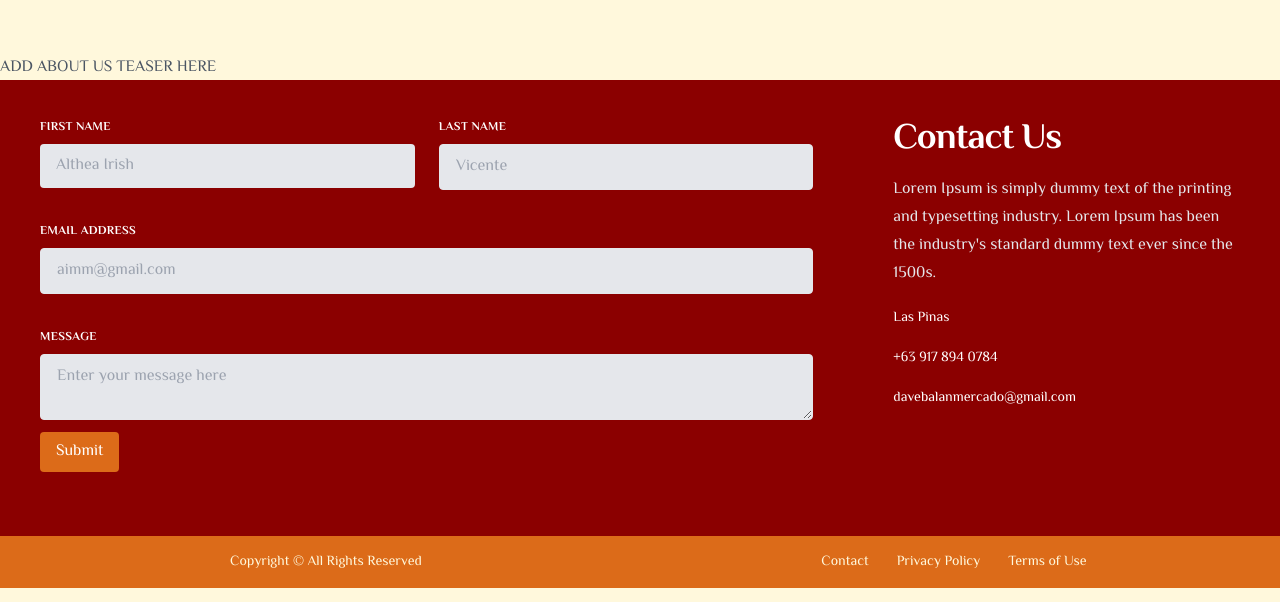
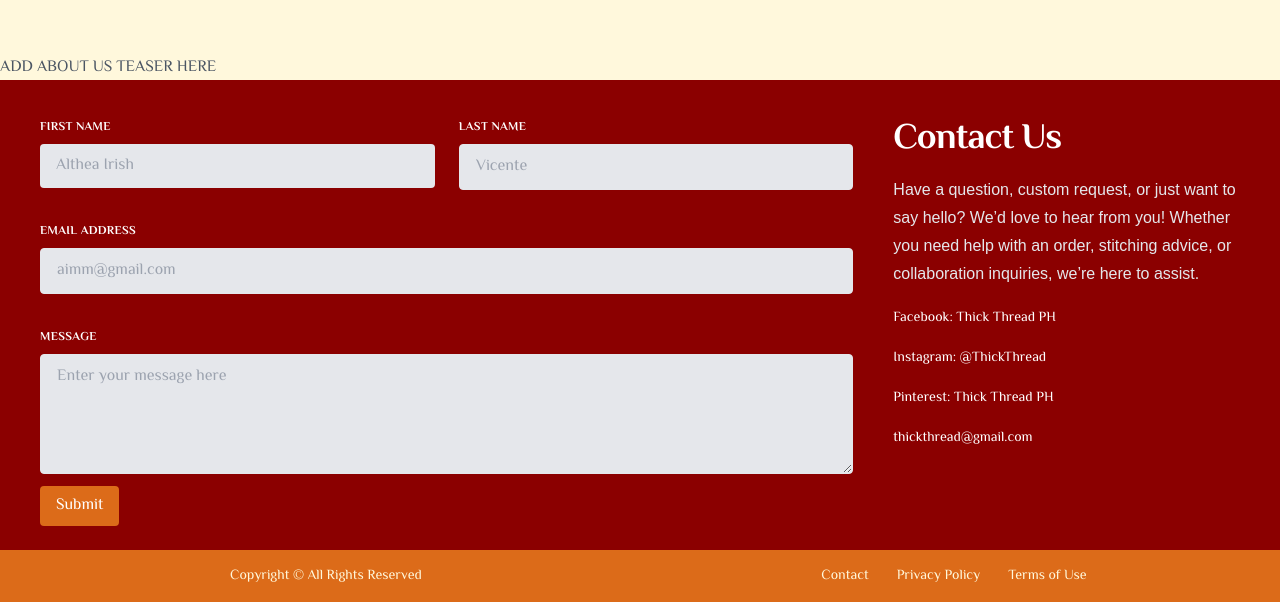
Before and after one commit to IwissManalo/AppDev_Prelims, a Next.js app in the folder thick_thread/: page / in a window 1280 px wide. Shown: the part 826-1428 px from the top of the page. Built offline with nearby package versions, Linux system fonts and the light colour scheme; a web font is replaced by a local one.

Commit message:
Update contactcard.tsx

```diff
--- a/thick_thread/components/contactcard.tsx
+++ b/thick_thread/components/contactcard.tsx
@@ -5,7 +5,7 @@ export default function ContactCard() {
     <section className="text-gray-600 body-font bg-gray-100" id="contactUs">
       <div className="w-full mx-auto">
         <div className="grid grid-cols-1 md:grid-cols-12">
-          <form className="md:col-span-8 p-10" style={{ backgroundColor: '#8b0000' }}>
+          <form className="md:col-span-8 pt-10 pl-10" style={{ backgroundColor: '#8b0000' }}>
             <div className="flex flex-wrap -mx-3 mb-6">
               <div className="w-full md:w-1/2 px-3 mb-6 md:mb-0">
                 <label
@@ -64,6 +64,7 @@ export default function ContactCard() {
                 <textarea
                   className="appearance-none block w-full bg-gray-200 text-gray-700 border border-gray-200 rounded py-3 px-4 mb-3 leading-tight focus:outline-none focus:bg-white focus:border-gray-500"
                   placeholder="Enter your message here"
+                  style={{ width: '100%', height: '120px' }}
                 ></textarea>
               </div>
               <div className="flex justify-between w-full px-3">
@@ -88,19 +89,21 @@ export default function ContactCard() {
             <h3 className="text-3xl sm:text-4xl leading-normal font-extrabold tracking-tight">
             <span>Contact Us</span>
             </h3>
-            <p className="mt-4 leading-7 text-gray-200">
-              Lorem Ipsum is simply dummy text of the printing and typesetting industry. Lorem Ipsum has been the
-              industry's standard dummy text ever since the 1500s.
+            <p className="mt-4 leading-7 text-gray-200" style={{ fontFamily: 'Myriad, sans-serif' }}>
+            Have a question, custom request, or just want to say hello? We’d love to hear from you! Whether you need help with an order, stitching advice, or collaboration inquiries, we’re here to assist.
             </p>
 
             <div className="flex items-center mt-5">
-              <span className="text-sm">Las Pinas</span>
+              <span className="text-sm">Facebook: Thick Thread PH</span>
             </div>
             <div className="flex items-center mt-5">
-              <span className="text-sm">+63 917 894 0784</span>
+              <span className="text-sm">Instagram: @ThickThread</span>
             </div>
             <div className="flex items-center mt-5">
-              <span className="text-sm">davebalanmercado@gmail.com</span>
+              <span className="text-sm">Pinterest: Thick Thread PH</span>
+            </div>
+            <div className="flex items-center mt-5">
+              <span className="text-sm">thickthread@gmail.com</span>
             </div>
           </div>
         </div>
```
